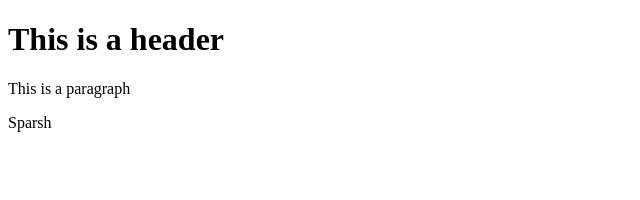
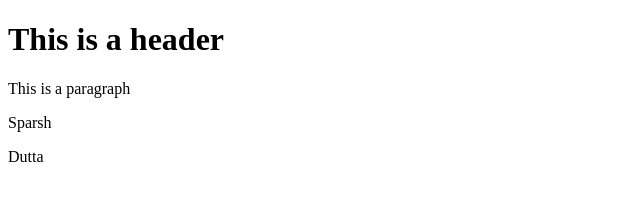
Before and after one commit to Sparsh123/test-git, a plain HTML site: page index.html in a window 1280 px wide. Shown: the full height of the page, 0-640 px from the left. Drawn offline with Linux system fonts and the light colour scheme.

Commit message:
8th commit

```diff
--- a/index.html
+++ b/index.html
@@ -7,5 +7,6 @@
 <h1> This is a header </h1>
 <p> This is a paragraph</p>
 <p> Sparsh </p>
+<p> Dutta </p>
 </body>
 </html>
```
